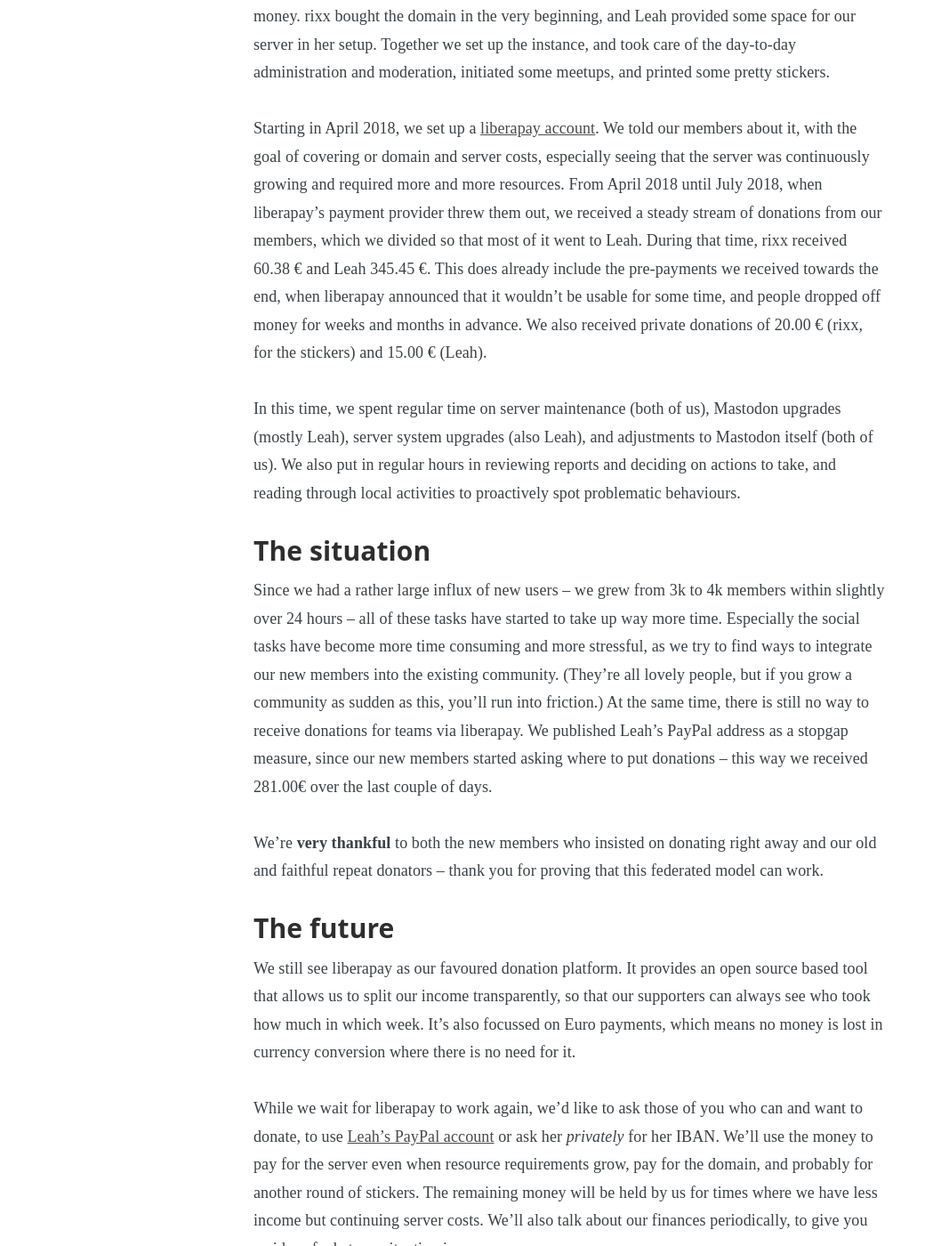
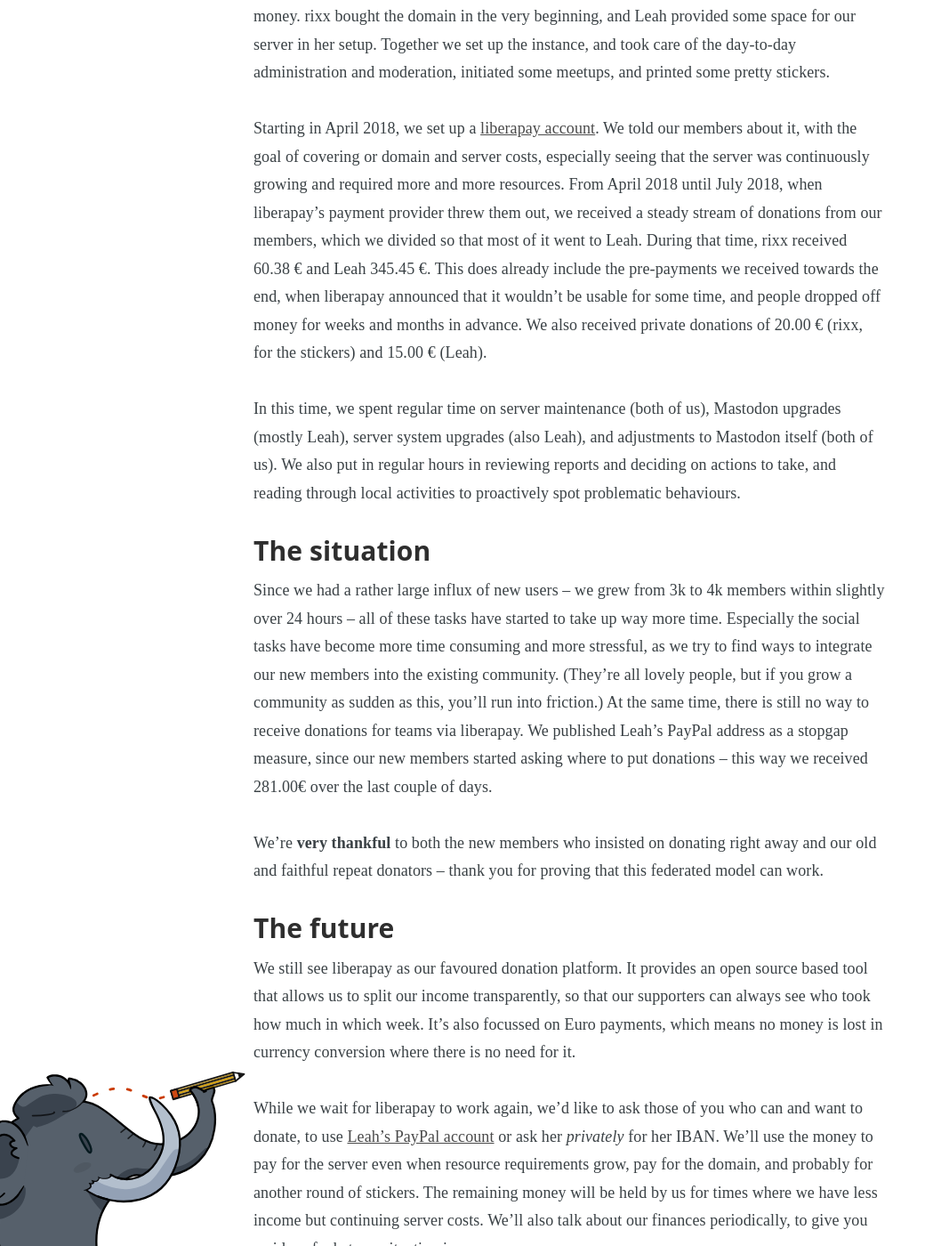
Before and after one commit to chaossocial/meta, a Jekyll site: the page built from _posts/2018-08-19-piggybank-report.md, in a window 1280 px wide and 1400 px high, scrolled down 444 px. Shown: the whole window at 89% size, without its empty margins (0-1058 px from the left). Built offline with Jekyll 4.4.1, drawn with Linux system fonts in a browser that asks for light colours.

```diff
--- a/_layouts/post.html
+++ b/_layouts/post.html
@@ -13,6 +13,15 @@
 </header>
 
 <main class="content" role="main">
+    {% if page.logo %}
+        <a class="blog-post-logo blog-logo" href="{{ site.baseurl }}">
+            <img src="{{ page.logo }}" alt="Blog Logo" />
+        </a>
+    {% else if site.logo %}
+        <a class="blog-post-logo blog-logo" href="{{ site.baseurl }}">
+            <img src="{{ site.logo }}" alt="Blog Logo" />
+        </a>
+    {% endif %}
 
     <article class="post">
 
--- a/_sass/_chaos.scss
+++ b/_sass/_chaos.scss
@@ -33,6 +33,16 @@
 		margin-top: auto;
 	}
 }
+.blog-logo.blog-post-logo {
+	position: fixed;
+	max-width: 300px;
+}
+@media(max-width: 1200px) {
+	.blog-logo.blog-post-logo { max-width: 150px }
+}
+@media(max-width: 1000px) {
+	.blog-logo.blog-post-logo { display: none }
+}
 @media(max-width: 600px) {
 	.blog-logo { display: none }
 }
```
